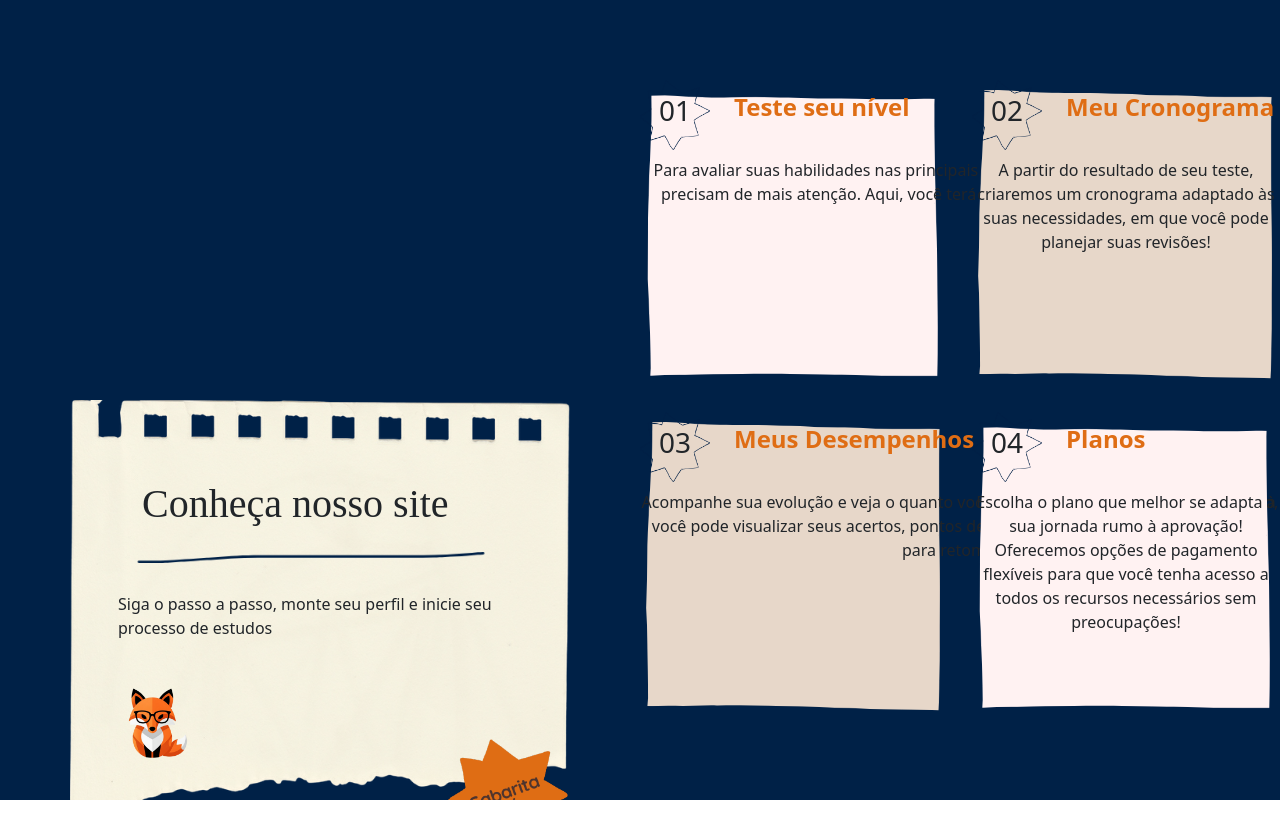
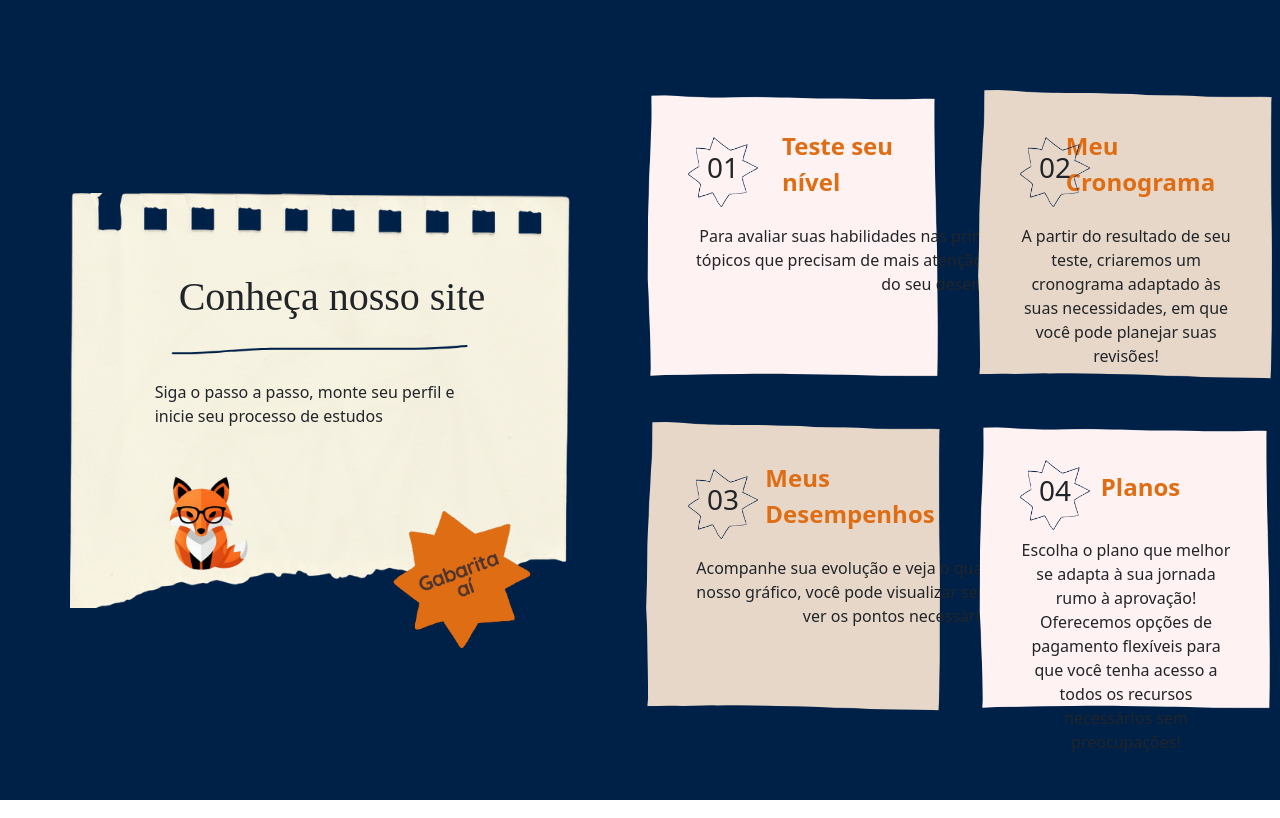
Before and after one commit to LiviaOrmeleze/gabaritaAi, a React (Vite) app in the folder gabarita-ai/: page /conhecanossosite in a window 1280 px wide. Built offline with nearby package versions, Linux system fonts and the light colour scheme; a web font is replaced by a local one.

Commit message:
Alterações semi-finais

```diff
--- a/gabarita-ai/src/components/CardConheca.jsx
+++ b/gabarita-ai/src/components/CardConheca.jsx
@@ -13,7 +13,7 @@ const CardConheca = (props) => {
       className= 'position-relative img-fluid'
       />
 
-      <div className='position-absolute'>
+      <div className='position-absolute p-5'>
 
       <div className='d-flex'>
       <div className='align-items-center justify-content-center d-flex flex-column me-4'>
@@ -26,9 +26,9 @@ const CardConheca = (props) => {
       <h3 className='position-absolute'>{props.numero}</h3>
       </div>
 
-      <p className='subtituloCards fw-bold fs-4 d-flex justify-content-center align-items-center'>{props.subtitulo}</p>
+      <p className='subtituloCards fw-bold fs-4 d-flex justify-content-center align-items-center w-25'>{props.subtitulo}</p>
       </div>
-      <p className='text-center mt-2'>{props.texto}</p>
+      <p className='text-center mt-2 '>{props.texto}</p>
 
       </div>
 
--- a/gabarita-ai/src/pages/Conheca.jsx
+++ b/gabarita-ai/src/pages/Conheca.jsx
@@ -12,10 +12,12 @@ const Conheca = () => {
 
 
      <div className="col-12 col-md-6 d-flex justify-content-center position-relative">
-      <div className="d-flex align-items-center flex-column position-absolute">
+      <div className="d-flex align-items-center flex-column ">
+
         <img className="position-relative" src={folha} alt="" />
         <div className="position-absolute py-5 mt-3 ">
           <h1 className="tituloconheca px-5 ms-4 py-3">Conheça nosso site</h1>
+        <div className="position-absolute">
           <img src={linhatorta} alt="" className="w-75 ms-5"/>
           <p className="body mt-2 px-5">
             Siga o passo a passo, monte seu perfil e inicie seu processo de
@@ -23,12 +25,13 @@ const Conheca = () => {
           </p>
           <div className="d-flex justify-content-lg-around gap-5 mt-5 mb-3 divImagem ms-5">
             <div className="">
-              <img className="w-25" src={logo} alt="" />
+              <img className="w-50" src={logo} alt="" />
             </div>
 
-            <div className="d-flex align-items-end w-50">
+            <div className="d-flex align-items-end w-100">
               <img className="w-100" src={estrela} alt="" />
             </div>
+        </div>
           </div>
         </div>
       </div>
--- a/gabarita-ai/src/pages/SaibaMais.jsx
+++ b/gabarita-ai/src/pages/SaibaMais.jsx
@@ -19,7 +19,7 @@ const SaibaMais = () => {
         <h4 className='py-4 py-md-3 px-0 w-100 w-md-75'>
           Estude de forma inteligente todos os dias e conquiste sua aprovação!
         </h4>
-        <button className='btnsaibamais rounded-5 py-3 px-5 text-uppercase border-0 text-light mt-3 botaosaibamais font-open-sans-bold w-75 w-md-50'>
+        <button className='btnsaibamais rounded-5 py-3 px-5 text-uppercase border-0 text-light mt-3 botaosaibamais font-open-sans-bold w-75 w-md-50' >
           Saiba mais
         </button>
       </div>
```
